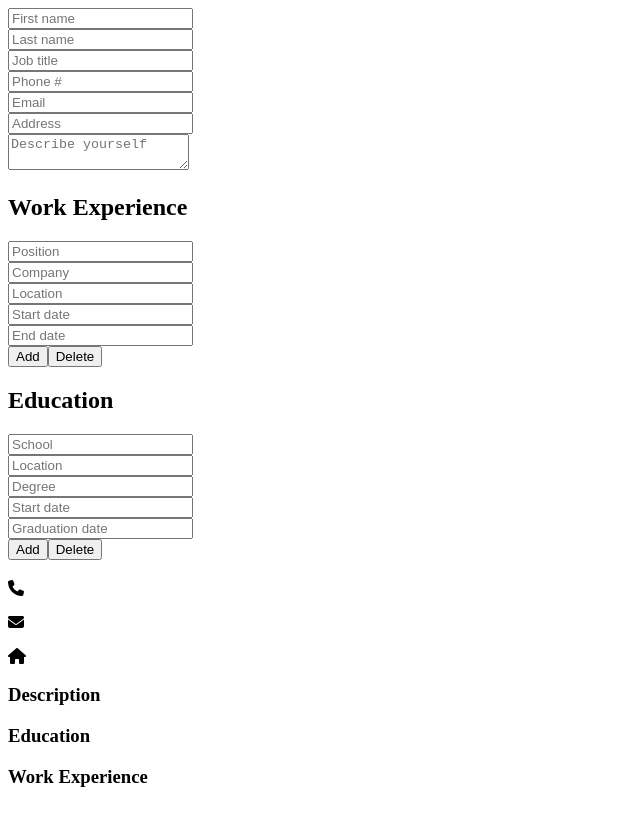
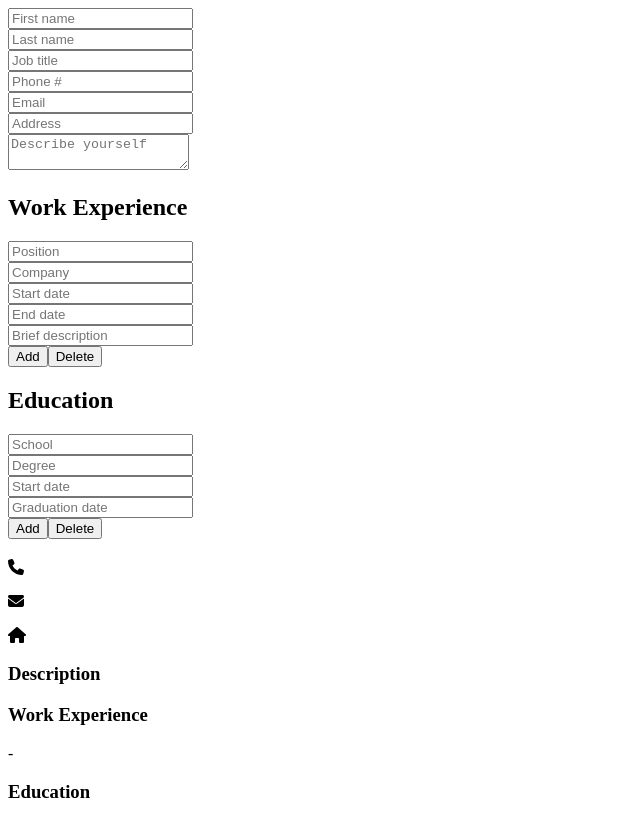
Before and after one commit to luhook04/cv-app, a React (Create React App) app: page / in a window 1280 px wide. Shown: the whole page, without its empty margins (0-640 px from the left). Built offline with nearby package versions, Linux system fonts and the light colour scheme.

Commit message:
Add the WorkExperinceBlock component
Use the workExperience state to dynamically render the user input in a preview div

```diff
--- a/src/components/EducationForm.js
+++ b/src/components/EducationForm.js
@@ -20,16 +20,6 @@ class EducationForm extends Component {
             name="school"
             className="text-input"
             value={education.school}
-            onChange={(e) => changeEducation(e, id)}
-          />
-        </div>
-        <div className="input-field">
-          <input
-            type="text"
-            placeholder="Location"
-            name="location"
-            className="text-input"
-            value={education.location}
             onChange={(e) => changeEducation(e, id)}
           />
         </div>
--- a/src/components/EmptyObjs/EmptyObjs.js
+++ b/src/components/EmptyObjs/EmptyObjs.js
@@ -9,16 +9,15 @@ const emptyPersonal = {
 };
 
 const emptyWork = {
-  position  : "",
-  company   : "",
-  location  : "",
-  startDate : "",
-  endDate   : ""
+  position    : "",
+  company     : "",
+  startDate   : "",
+  endDate     : "",
+  description : ""
 };
 
 const emptyEducation = {
   school         : "",
-  location       : "",
   degree         : "",
   startDate      : "",
   graduationDate : ""
--- a/src/components/Overview/Overview.js
+++ b/src/components/Overview/Overview.js
@@ -21,12 +21,12 @@ class Overview extends Component {
             <p className="description">{personal.description.trim()}</p>
           </section>
           <section className="overview-section">
+            <h3>Work Experience</h3>
+            {workExperienceBlocks}
+          </section>
+          <section className="overview-section">
             <h3>Education</h3>
             {educationBlocks}
-          </section>
-          <section className="overview-section">
-            <h3>Work Experience</h3>
-            {workExperienceBlocks}
           </section>
         </div>
       </div>
--- a/src/components/Overview/WorkExperienceBlock.js
+++ b/src/components/Overview/WorkExperienceBlock.js
@@ -2,7 +2,25 @@ import React, { Component } from "react";
 
 class WorkExperienceBlock extends Component {
   render() {
-    return <div />;
+    const { workExperience } = this.props;
+    return (
+      <div className="work-container">
+        <div>
+          <div className="left-work">
+            <p>{workExperience.position.trim()}</p>
+          </div>
+          <div className="right-work">
+            <p>{workExperience.company.trim()}</p>
+            <p>
+              {workExperience.startDate.trim()}-{workExperience.endDate}
+            </p>
+          </div>
+        </div>
+        <div className="work-description">
+          <p>{workExperience.description.trim()}</p>
+        </div>
+      </div>
+    );
   }
 }
 
--- a/src/components/WorkForm.js
+++ b/src/components/WorkForm.js
@@ -36,17 +36,7 @@ class WorkForm extends Component {
         <div className="input-field">
           <input
             type="text"
-            name="location"
-            className="text-input"
-            placeholder="Location"
-            value={workExperience.location}
-            onChange={(e) => changeWork(e, id)}
-          />
-        </div>
-        <div className="input-field">
-          <input
-            type="text"
-            name="starDate"
+            name="startDate"
             className="text-input"
             placeholder="Start date"
             value={workExperience.startDate}
@@ -63,6 +53,16 @@ class WorkForm extends Component {
             onChange={(e) => changeWork(e, id)}
           />
         </div>
+        <div className="input-field">
+          <input
+            type="text"
+            name="description"
+            className="text-input"
+            placeholder="Brief description"
+            value={workExperience.description}
+            onChange={(e) => changeWork(e, id)}
+          />
+        </div>
         <div className="buttons">
           {isLast ? <button onClick={addWork}>Add</button> : null}
           <button onClick={() => deleteWork(id)}>Delete</button>
```
